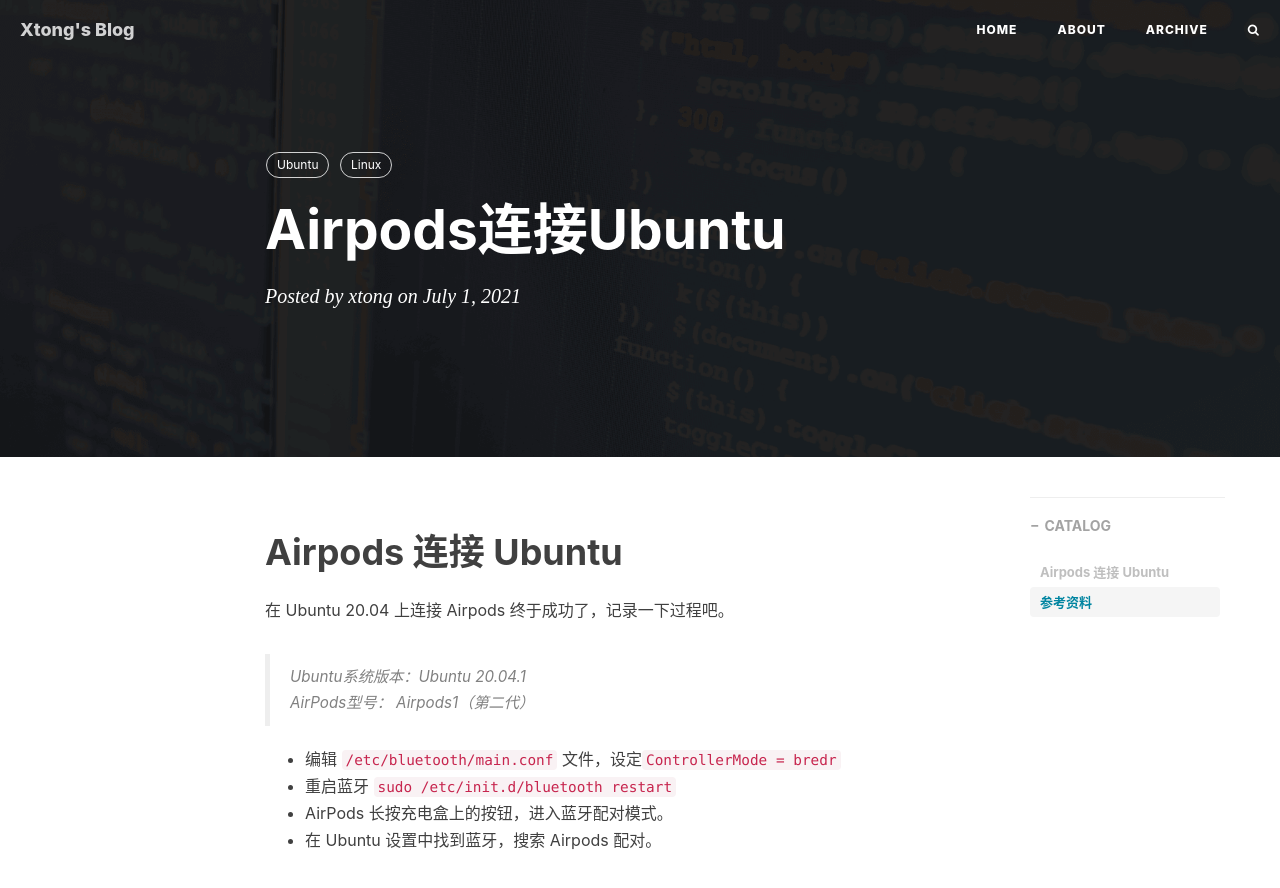
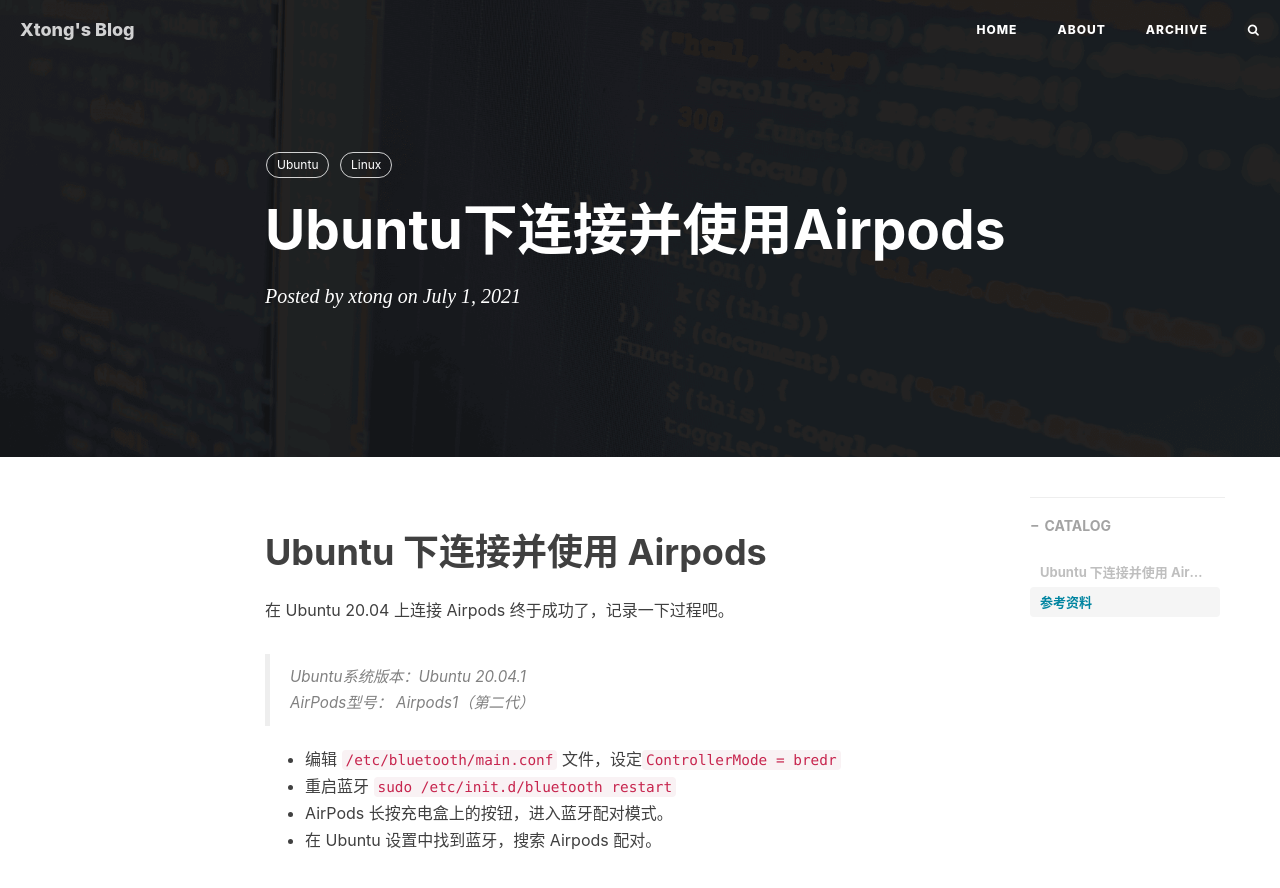
Before and after one commit to tongg112/tongg112.github.io, a Jekyll site: the page built from _posts/2021-07-01-airpods-Ubuntu.md, in a window 1280 px wide and 900 px high. Shown: the top 888 px of the window. Built offline with Jekyll 4.4.1, drawn with Linux system fonts in a browser that asks for light colours; nearby versions of some CDN libraries; comment, search, counter and statistics services are not loaded.

```diff
--- a/_posts/2021-07-01-airpods-Ubuntu.md
+++ b/_posts/2021-07-01-airpods-Ubuntu.md
@@ -1,6 +1,6 @@
 ---
 layout: post
-title:  "Airpods连接Ubuntu"
+title:  "Ubuntu下连接并使用Airpods  "
 subtitle: ""
 author: xtong
 date:   2021-07-01 22:34:25 +0800
@@ -10,7 +10,7 @@ header-img: "img/post-bg-node.png"
 comments: true
 ---
 
-# Airpods 连接 Ubuntu
+# Ubuntu 下连接并使用 Airpods
 
 在 Ubuntu 20.04 上连接 Airpods 终于成功了，记录一下过程吧。
 > Ubuntu系统版本：Ubuntu 20.04.1
```
Also changed, not shown: _posts/2021-06-30-nodejs.md (+1 -1 lines).
